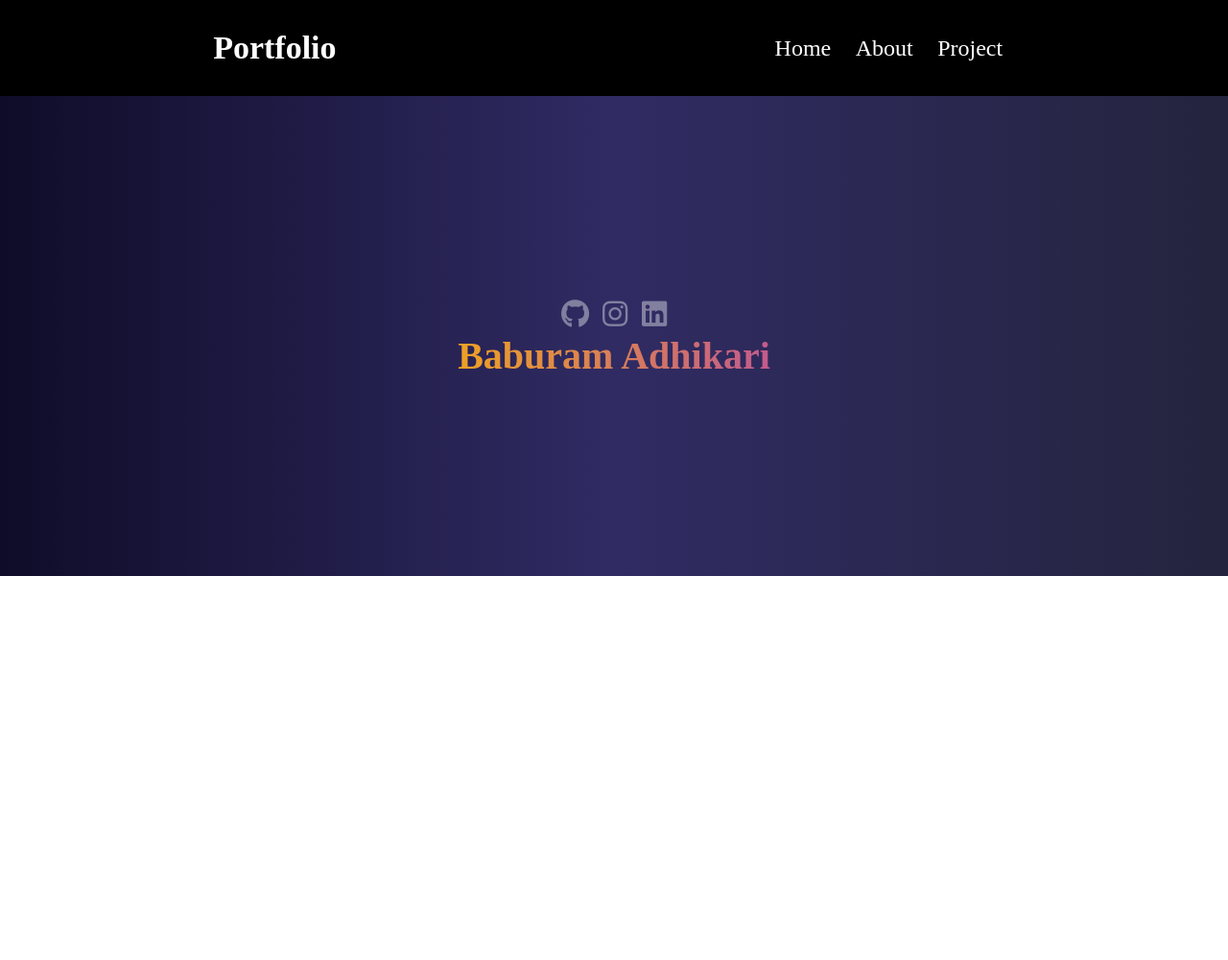
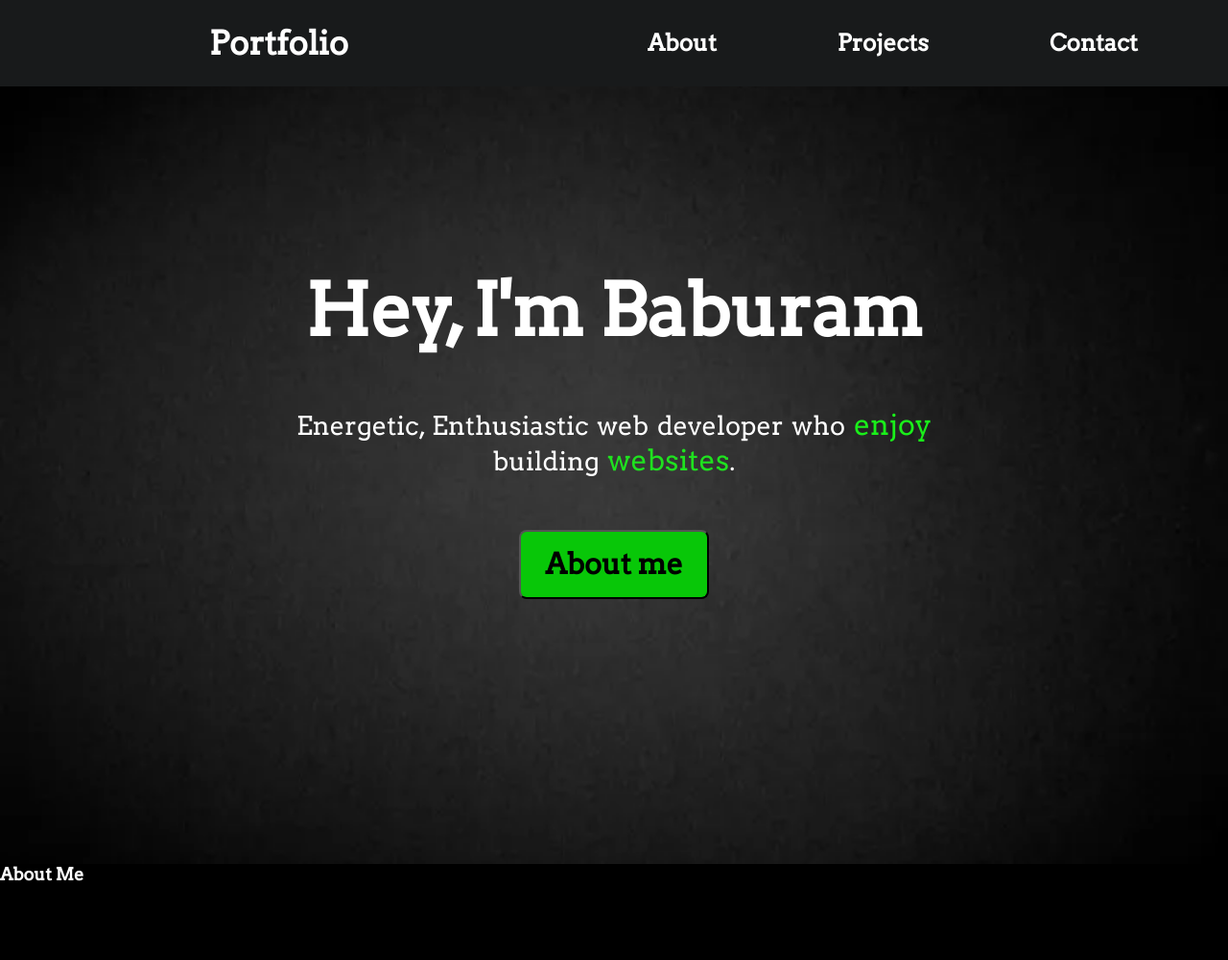
Before and after one commit to Baburam99/portfolio, a plain HTML site: page index.html in a window 1280 px wide. Shown: the whole page at 96% size. Before the commit the page ends 800 px from the top, so only its background shows below. Drawn offline with Linux system fonts and the light colour scheme.

Commit message:
new style in home

```diff
--- a/index.html
+++ b/index.html
@@ -12,42 +12,74 @@
       crossorigin="anonymous"
       referrerpolicy="no-referrer"
     />
+    <link rel="preconnect" href="https://fonts.googleapis.com">
+<link rel="preconnect" href="https://fonts.gstatic.com" crossorigin>
+<link rel="preconnect" href="https://fonts.googleapis.com">
+<link rel="preconnect" href="https://fonts.gstatic.com" crossorigin>
+<link href="https://fonts.googleapis.com/css2?family=Poppins&family=Roboto:wght@300&display=swap" rel="stylesheet"><link rel="preconnect" href="https://fonts.googleapis.com">
+<link rel="preconnect" href="https://fonts.gstatic.com" crossorigin>
+<link href="https://fonts.googleapis.com/css2?family=Arvo&family=Poppins&family=Roboto:wght@300&display=swap" rel="stylesheet">
   </head>
   <body>
+
+
     <nav class="navbar">
       <div class="nav-log">
         <h1>Portfolio</h1>
       </div>
            <ul class="navlist">
-        <li><a href="#home">Home</a></li>
               <li><a href="#about">About</a></li>
-        <li><a href="#project">Project</a></li>
+              <li><a href="#project">Projects</a></li>
+              <li><a href="#contact">Contact</a></li>
            </ul>
     </nav>
     <!-- navbar -->
 
     <!-- HOME -->
-    <div class="Main">
   <section id="home">
-        <div class="links">
-          <a href="https://github.com/Baburam99" target="_blank"
-            ><i class="fa-brands fa-github fa-beat-fade font-si"></i
-          ></a>
+
+  <div class="fix">
+     <div class="introduction">
+      <div class="intro1">
+        <span class="intro"><b>Hey</b>, I'm <b>Baburam</b></span></div>
+        <span class="motive">Energetic, Enthusiastic web developer who <span class="enjoy">enjoy</span> building <span class="website">websites</span>.
+        </span>
+
+        <!-- <div class="ilink">
+          <div class="i1"><a href="https://github.com/Baburam99" target="_blank"
+            ><i class="fa-brands fa-github  font-si"></i
+          ></a></div>
+
+
+          <div class="i2">
           <a href="https://www.instagram.com/baburam2646/ " target="_blank"
-            ><i class="fa-brands fa-instagram fa-beat-fade font-si"></i
-          ></a>
+            ><i class="fa-brands fa-instagram  font-si"></i
+          ></a></div>
+
+          <div class="i3">
           <a
             href="https://www.linkedin.com/in/baburam-adhikari-a0b981291/"
             target="_blank"
-            ><i class="fa-brands fa-linkedin fa-beat-fade font-si"></i
-          ></a>
+            ><i class="fa-brands fa-linkedin  font-si"></i>
+          </a></div>
+
+          </div> -->
+
+          <div class="buttons">
+          <button class="aboutbutton"><a href="#about"><b>About me</b></a></button>
+        </div></div>
       </div>
-        <div class="section-main">
-          <h1>
-            <b>Baburam Adhikari</b>
-          </h1>
+
+      </div>
         </div>
   </section>
+
+
+      <section id="about">
+        <div class="aboutmain">
+        <h2>About Me</h2>
+
        </div>
+      </section>
   </body>
 </html>
--- a/style.css
+++ b/style.css
@@ -3,80 +3,153 @@
   padding: 0;
   color: white;
   font-size: large;
+  scroll-behavior: smooth;
+  /* overflow: hidden; */
+  font-family: "Arvo", sans-serif;
 }
+
 .navbar {
-  background-color: black;
+  background-color:#181a1b;
   display: flex;
   justify-content: space-around;
   align-items: center;
-  height: 100px;
+  height: 5rem;
+  width: 100vw;
+  position: fixed;
 }
 
 .nav-log h1 {
   font-size: 34px;
 }
+
 .navlist {
   display: flex;
-  justify-content: space-around;
+  justify-content: center;
+  gap: 7rem;
   width: 263px;
+  font-weight: bold;
 }
+
 .navlist li {
   list-style: none;
 }
+
 .navlist li a {
-
   font-size: 24px;
   text-decoration: none;
 }
-.navlist li a:hover{
-  transition:all 0.3s ease-in-out;
-  color:#24243e;
-  transform:scale(0.2)
+
+.navlist li a:hover {
+  color: #24243e;
+  transform: scale(0.2);
 }
+
 /*  nav end here */
 /* Home here */
-
 #home {
-  background-image: linear-gradient(to right, #0f0c29, #302b63, #24243e);
   display: flex;
-  flex-direction: column;
   justify-content: center;
   align-items: center;
-  height: 500px;
+  background-image: url('shutterstock_359492192.webp');
+  background-repeat: no-repeat;
+  background-size: cover;
+  height: 900px;
 }
-.font-si {
-  font-size: 30px;
-  margin: 5px 5px;
+
+.introduction {
+  display: flex;
+  justify-content: space-between;
+  gap: 3rem;
+  align-items: center;
+  flex-direction: column;
 }
-.section-main {
-  font-size: 50px;
+
+.intro1 {
+  display: flex;
+  gap:10rem;
+}
+
+.ilink {
+  display: flex;
+  justify-content: space-evenly;
+  width: 350px;
+  height: 60px;
   position: relative;
-  animation:scale 5s linear 1;
-
-}
-.section-main h1 b {
-  background-image: linear-gradient(to left, #2ecc71, #1195ed, #a42cd3, #eea124);
-  color: transparent;
-  font-size: 40px;
-  font-weight: 600;
-  -webkit-background-clip:text;
-  background-size: 500%;
-
+  align-items: center;
+  padding: 0px 30px;
+  margin: 30px;
 
 }
 
-@keyframes scale {
-  0%{
+.fa-brands,
+.fab {
+  font-weight: 400;
+  font-size: 40px;
+}
 
-    transform: scale(0);
-  }
-  50%{
+.intro {
 
-    transform: scale(1.3);
-  }
+  color: white;
+  font-size: 75px;
+  font-weight: 900;
+  text-shadow: var(--shadow);
+}
 
-  100%{
-    transform: scale(1);
+.intro b {
+  color: white;
+  font-size: 75px;
+  font-weight: 900;
+}
+.motive {
+  word-spacing: 2.9px;
+  font-size: 1.5rem;
+  text-align: center;
+  width: 752px;
+}
 
-  }
+.enjoy {
+  color: rgb(26, 239, 26);
+  font-size: 30px;
+  height: 2rem;
 }
+
+.website {
+  color: rgb(31, 226, 31);
+  font-size: 30px;
+  height: 2rem;
+}
+
+
+.aboutbutton {
+  background-color: rgb(8, 199, 8);
+  height: 4rem;
+  width: 11rem;
+  border-radius: 8px;
+}
+.aboutbutton:hover{
+  background-color:rgb(10, 154, 10);
+
+}
+
+.aboutbutton a {
+  text-decoration: none;
+}
+
+.aboutbutton a b {
+  font-size: 30px;
+  color: black;
+  text-decoration: none;
+}
+
+
+
+/* section about here */
+#about {
+  background-color: black;
+  display: flex;
+
+}
+
+.aboutmain {
+  height: 100px;
+}
```
Also changed, not shown: shutterstock_359492192.webp (added). Lines whose indentation alone changed are shown as unchanged.
